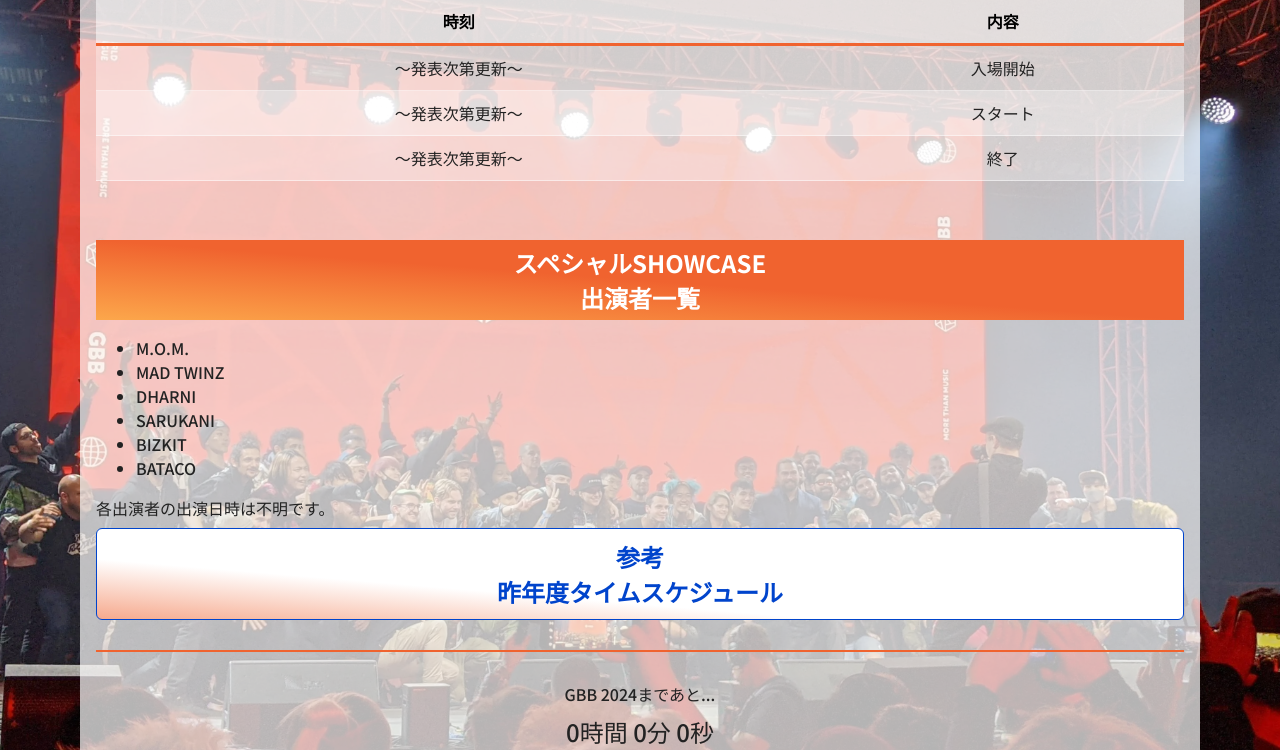
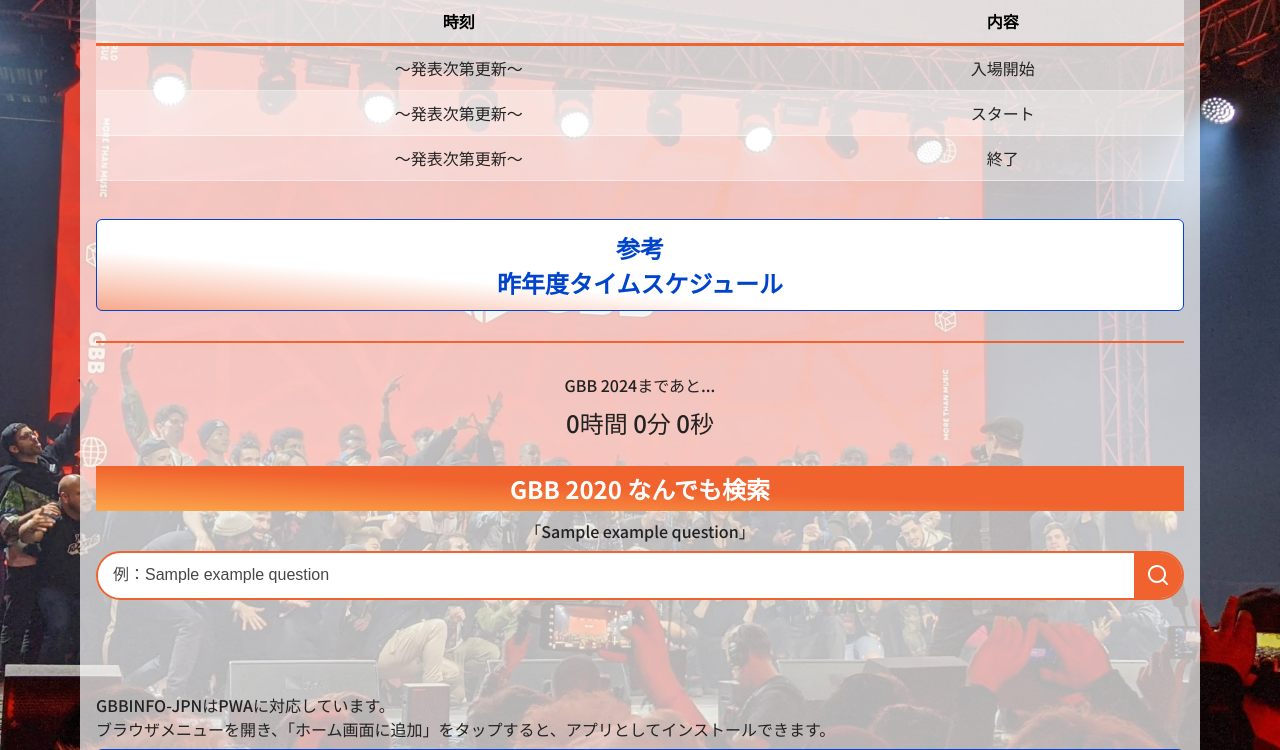
Before and after one commit to shumizu418128/gbbinfo2.0, a Flask app: template app/templates/2025/time_schedule.html in a window 1280 px wide. Shown: the part 818-1568 px from the top of the page. Run offline with Flask 3, Linux system fonts and the light colour scheme; the template is opened without the code that fills it: most values are stand-ins (such as "Sample title", 1, 10 or a date in 2020); parts of the project's set-up code (start-up, migrations or seed data) failed here and were passed over.

Commit message:
スペシャルSHOWCASE削除

```diff
--- a/app/templates/2025/time_schedule.html
+++ b/app/templates/2025/time_schedule.html
@@ -92,17 +92,6 @@
 </table>
 <br>
 
-<h2 id="showcase" name="showcase">スペシャルSHOWCASE<br>出演者一覧</h2>
-<ul>
-  <li>M.O.M.</li>
-  <li>MAD TWINZ</li>
-  <li>DHARNI</li>
-  <li>SARUKANI</li>
-  <li>BIZKIT</li>
-  <li>BATACO</li>
-</ul>
-<p>各出演者の出演日時は不明です。</p>
-
 <div class="button-container">
   <a href="/{{ year - 1 }}/time_schedule"><button type="button">参考<br>昨年度タイムスケジュール</button></a>
 </div>
```
